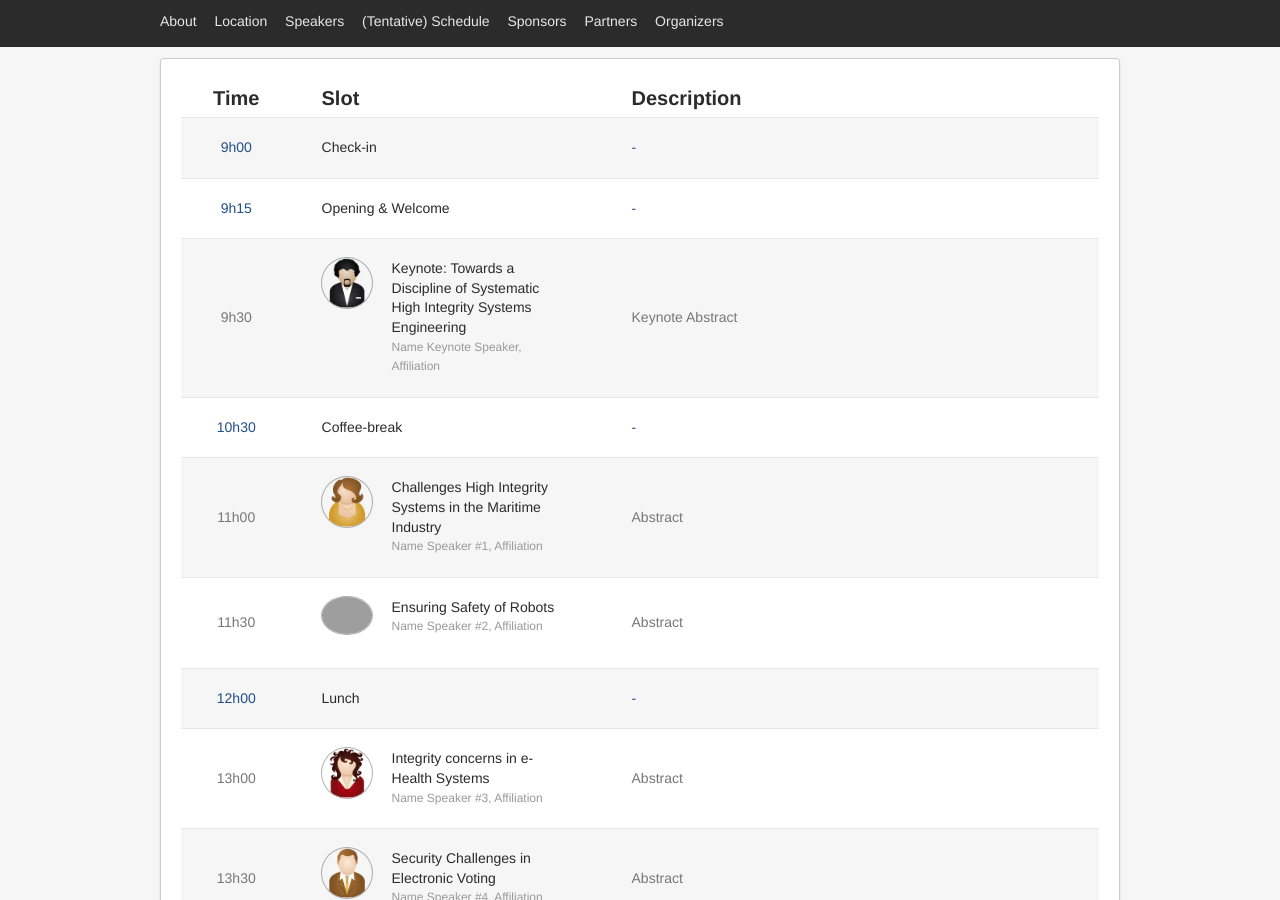
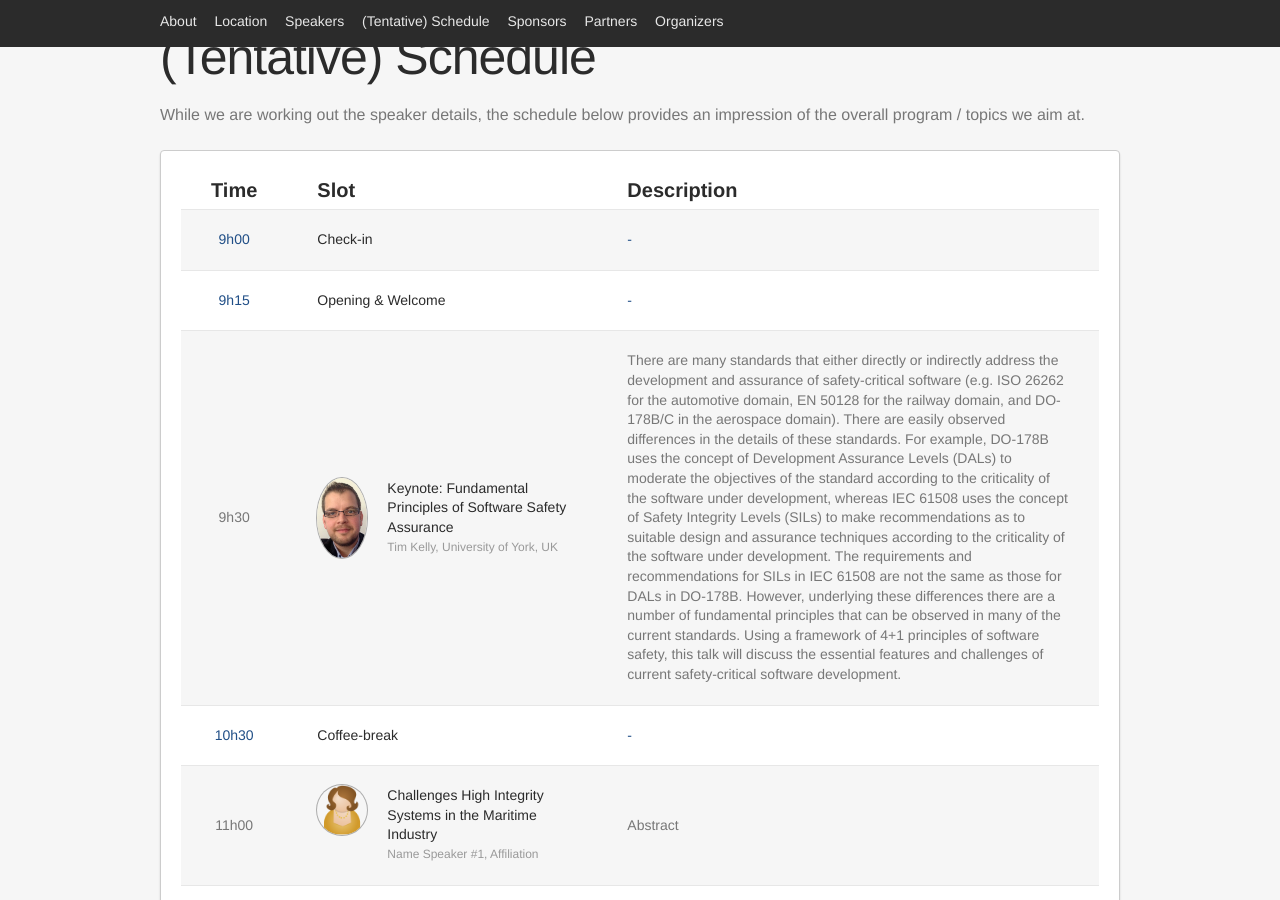
Before and after one commit to hiforum/hiforum.github.io, a Jekyll site: the page built from index.html, in a window 1280 px wide and 900 px high, scrolled down 4434 px. Built offline with Jekyll 4.4.1, drawn with Linux system fonts in a browser that asks for light colours; Markdown is read by kramdown in place of the engine named in the settings; some of the changed text lies outside the part shown; grey boxes are pictures that could not be loaded.

Commit message:
added Tim

```diff
--- a/_config.yml
+++ b/_config.yml
@@ -63,15 +63,15 @@ schedule:
     time: "9h15"
     description: "Description of opening speakers"
   -
-    name: "Name Keynote Speaker"
-    photo: "img/black_man.png"
-    bio: "Bio of keynote speaker"
-    company: "Affiliation"
-    email: "mail@here.org"
-    twitter: "twitterhandle"
+    name: "Tim Kelly"
+    photo: "img/tim_kelly.png"
+    bio: "Tim Kelly is Professor of High Integrity Systems within the Department of Computer Science at the University of York. He is perhaps best known for his work on system and software safety case development, particularly his work on refining and extending the Goal Structuring Notation (GSN). His research interests include safety case management, software safety analysis and justification, software architecture safety, certification of adaptive and learning systems, and the dependability of “Systems of Systems”. He has supervised many research projects in these areas with funding and support from Airbus, BAE SYSTEMS, Data Systems and Solutions, DTI, EPSRC, ERA Technology, Ministry of Defence, QinetiQ and Rolls-Royce. He has published over 150 papers on high integrity systems development and justification in international journals and conferences."
+    company: "University of York, UK"
+    email: "tim.kelly@york.ac.uk"
     presentation:
-      title: "Keynote: Towards a Discipline of Systematic High Integrity Systems Engineering"
-      description: "Keynote Abstract"
+      title: "Keynote: Fundamental Principles of Software Safety Assurance"
+      description: "There are many standards that either directly or indirectly address the development and assurance of safety-critical software (e.g. ISO 26262 for the automotive domain, EN 50128 for the railway domain, and DO-178B/C in the aerospace domain). There are easily observed differences in the details of these standards. For example, DO-178B uses the concept of Development Assurance Levels (DALs) to moderate the objectives of the standard according to the criticality of the software under development, whereas IEC 61508 uses the concept of Safety Integrity Levels (SILs) to make recommendations as to suitable design and assurance techniques according to the criticality of the software under development. The requirements and recommendations for SILs in IEC 61508 are not the same as those for DALs in DO-178B. However, underlying these differences there are a number of fundamental principles that can be observed in many of the current standards. Using a framework of 4+1 principles of software safety, this talk will discuss the essential features and challenges of current safety-critical software development.
+"
       time: "9h30"
   -
     name: "Coffee-break"
```
Also changed, not shown: img/tim_kelly.png (added).
